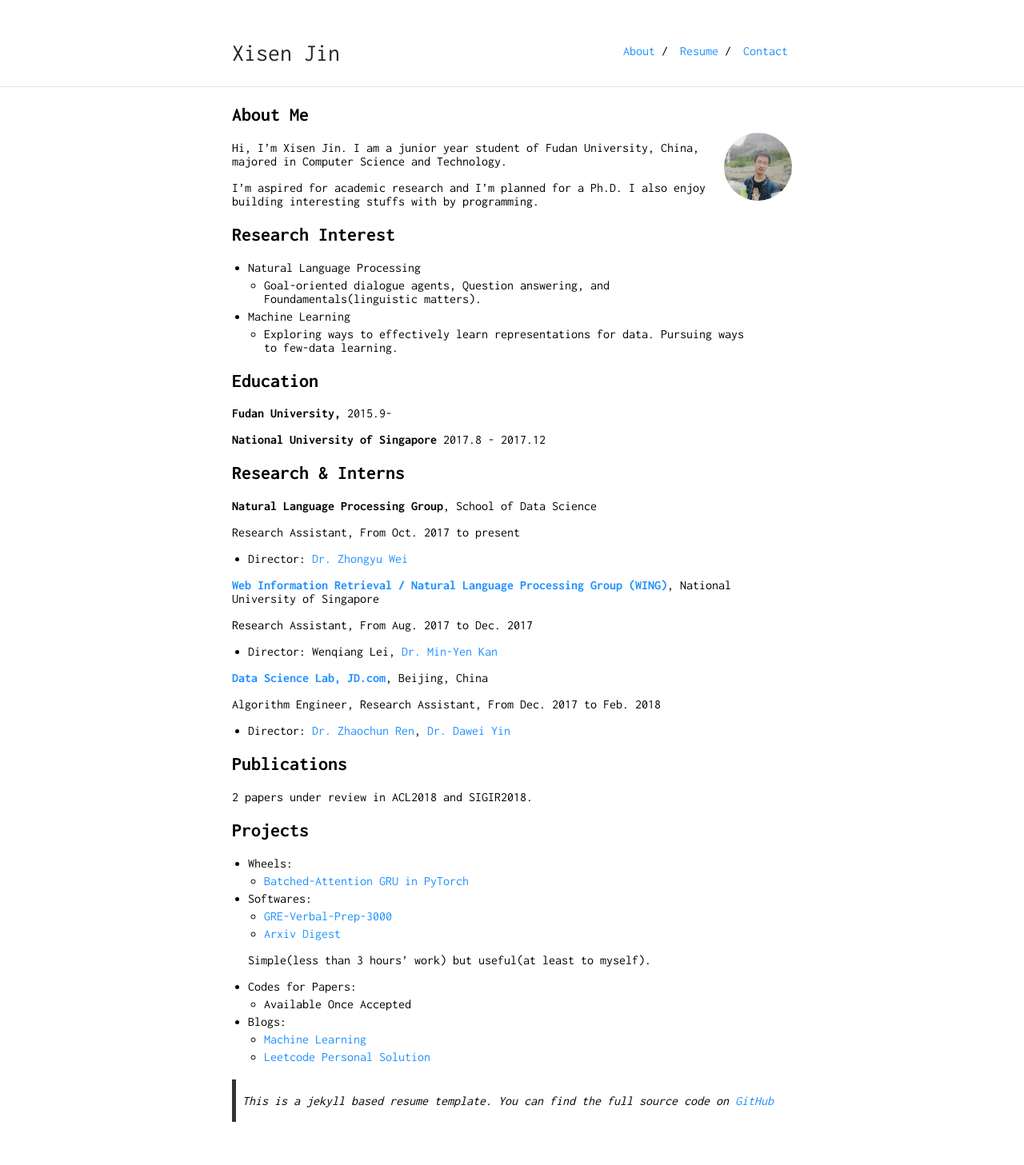
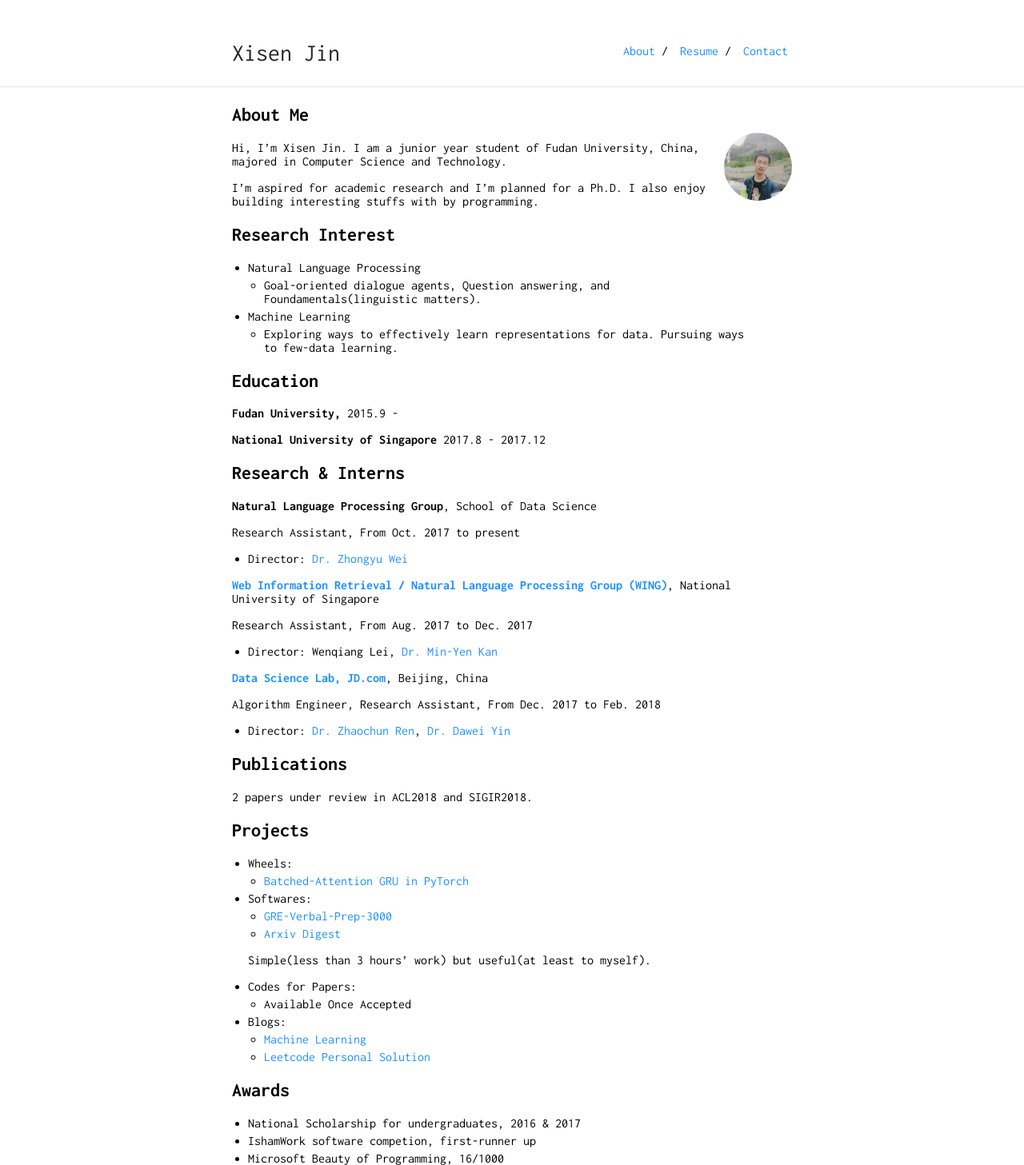
Before and after one commit to AuCson/aucson.github.io, a Jekyll site: the page built from index.md, in a window 1280 px wide. Shown: the whole page at 80% size. Built offline with Jekyll 4.4.1, drawn with Linux system fonts in a browser that asks for light colours; our own code applies the rules of GitHub Pages for plain Markdown files; before the commit the page ends 1403 px from its top, so only the background shows below that.

Commit message:
added contents

```diff
--- a/index.md
+++ b/index.md
@@ -19,7 +19,7 @@ I'm aspired for academic research and I'm planned for a Ph.D. I also enjoy build
 
 ## Education
 
-<b>Fudan University,</b> 2015.9-
+<b>Fudan University,</b> 2015.9 -
 
 <b>National University of Singapore</b> 2017.8 - 2017.12
 
@@ -64,4 +64,8 @@ Algorithm Engineer, Research Assistant, From Dec. 2017 to Feb. 2018
     - [Machine Learning](https://aucson.github.io/ml-techblog/)
     - [Leetcode Personal Solution](https://aucson.gitbooks.io/leetcode-rec/content/)
 
-> This is a jekyll based resume template. You can find the full source code on [GitHub](https://github.com/bk2dcradle/researcher)
+
+## Awards
+- National Scholarship for undergraduates, 2016 & 2017
+- IshamWork software competion, first-runner up
+- Microsoft Beauty of Programming, 16/1000
```
